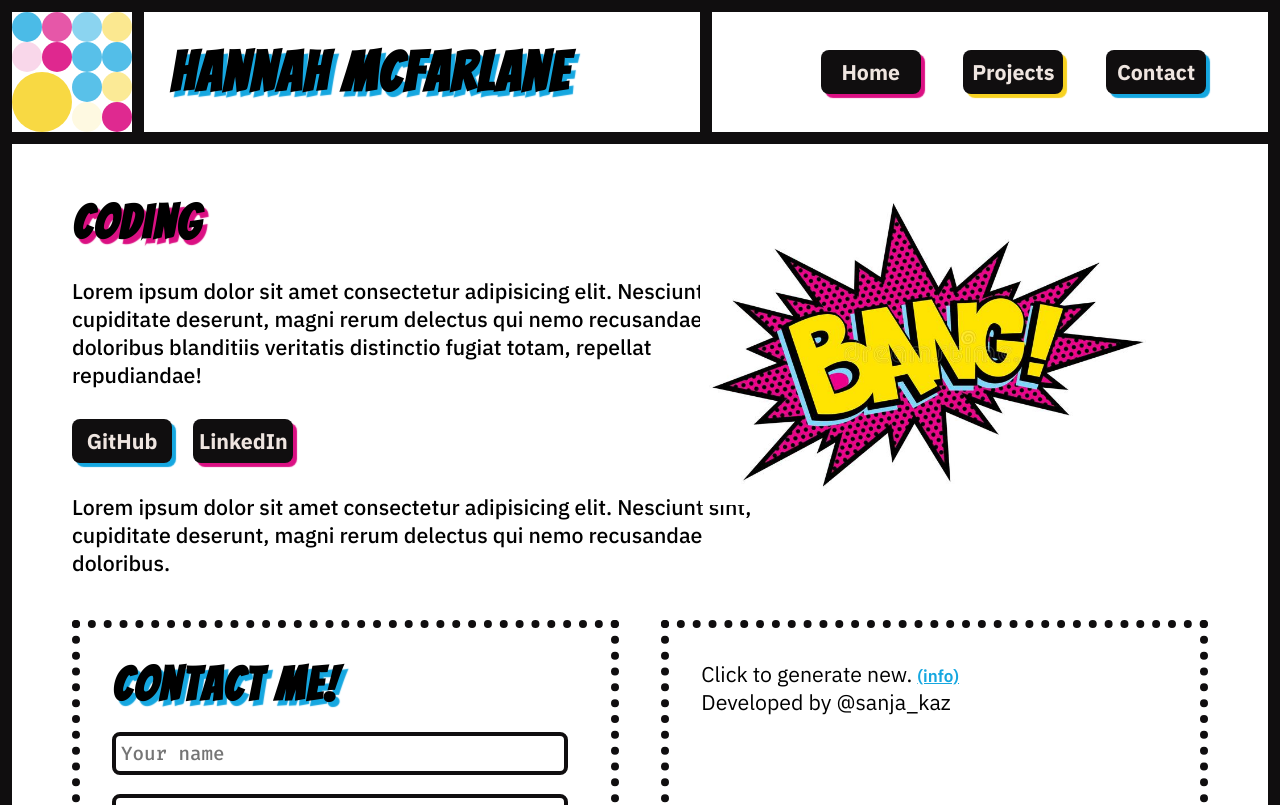
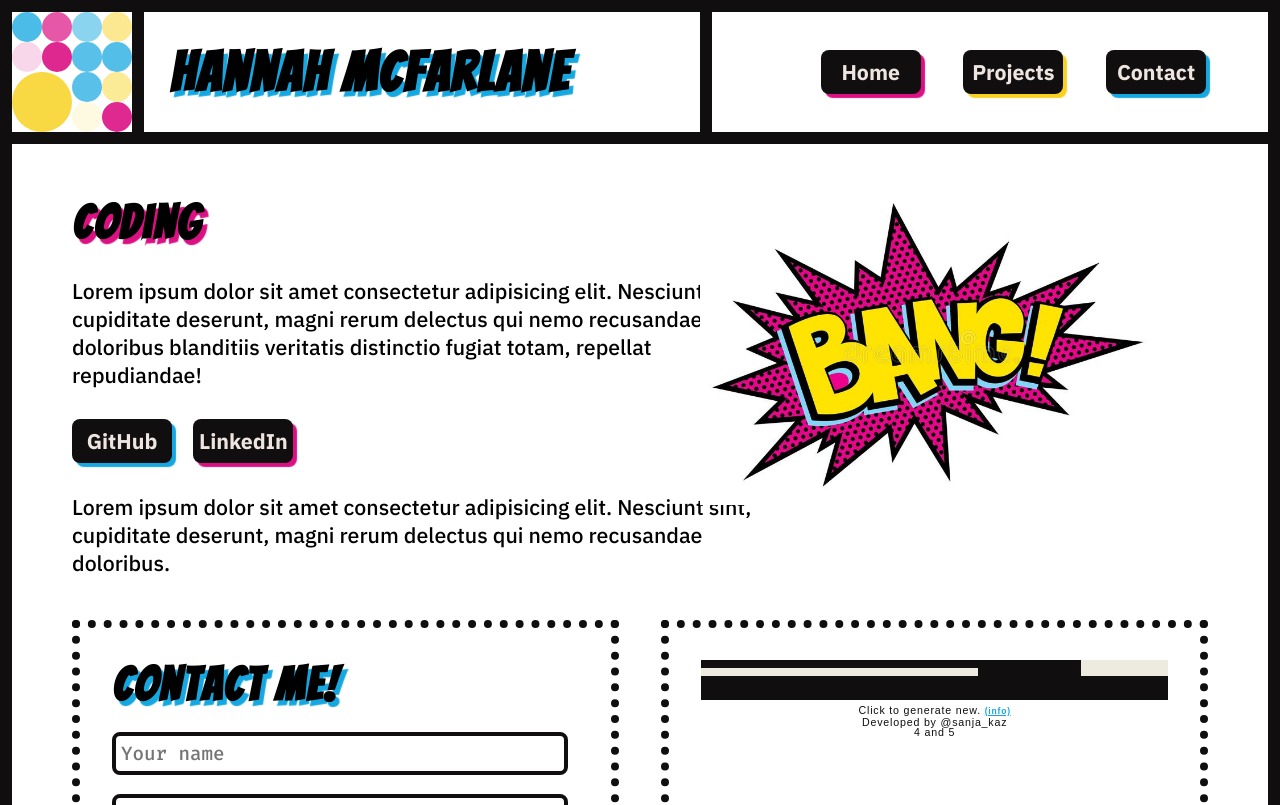
Before and after one commit to hcmcfarlane/pop-cra, a React (Create React App) app: page / in a window 1280 px wide. Shown: the top 805 px of the page. Built offline with nearby package versions, Linux system fonts and the light colour scheme.

Commit message:
mapping colour grid is complete, but still issues with availabilityRight, and continually adds a border

```diff
--- /dev/null
+++ b/src/components/Mondrian/Mondrian.css
@@ -0,0 +1,31 @@
+#mondrian-grid {
+	margin: auto;
+	display: flex;
+	flex-direction: column;
+}
+
+#mond-grid {
+	background-color: var(--black);
+	display: grid;
+	width: 100%;
+	height: auto;
+	grid-gap: 8px;
+}
+
+#mondrian-grid figcaption {
+	margin: 0.5em;
+	color: grey;
+	line-height: 1em;
+	color: var(--black);
+	font-size: 0.5em;
+	letter-spacing: 0.05rem;
+	font-family: sans-serif;
+	text-align: center;
+}
+
+#mondrian-grid figcaption a {
+	color: currentColor;
+}
+#mondrian-grid figcaption a:hover {
+	color: var(--pink);
+}
--- a/src/components/Mondrian/Mondrian.js
+++ b/src/components/Mondrian/Mondrian.js
@@ -1,5 +1,6 @@
 import { useEffect, useState } from "react";
 import { generateMondrian } from "./generateMondrian.js";
+import "./Mondrian.css";
 
 // document.onload = generateMondrian();
 // document.getElementsByTagName("button")[0].onclick = function () {
@@ -38,29 +39,32 @@ export default function Mondrian() {
 	// 	background: squareColor,
 	// };
 
-	// updateHTMLandCSS = (
-	//     elems, //rectanglesTotal in total
-	//     colIndex, //col
-	//     rowIndex, //row
-	//     cols, //moveRight
-	//     rows, //moveDown
-	//     squareColor //color
-	// )
-
-	// updateHTMLandCSS(
-	//     rectanglesTotal,
-	//     col,
-	//     row,
-	//     moveRight,
-	//     moveDown,
-	//     color
-	// );
-
 	return (
 		<div className="dot-border">
 			<div id="mondrian-grid" onClick={() => callMondrianGenerator()}>
 				<figure>
-					<div id="mond-grid" data_id={dataIdKey}></div>
+					<div id="mond-grid" data_id={dataIdKey.data_id}></div>
+					{colourGrid.map((r, rowi) => {
+						return r.map((c, colj) => {
+							return (
+								<div
+									className={`square${rectangles}`}
+									style={{
+										gridArea: `${rowi + 1}/${colj + 1}/${
+											rowi +
+											Math.floor(Math.random() * 2) + //TODO: replace random number with actual number of remaining spaces (availabilityRight and availabilityDown in original)
+											1
+										}/${
+											colj +
+											Math.floor(Math.random() * 2) +
+											1
+										}`,
+										// background: `${colourGrid[r][c]}`,
+									}}
+									key={`row-${rowi} col-${colj}`}></div>
+							);
+						});
+					})}
 					<figcaption>
 						Click to generate new.{" "}
 						<span id="mond-info">
@@ -69,6 +73,10 @@ export default function Mondrian() {
 						<br />
 						Developed by{" "}
 						<a href="https://twitter.com/sanja_kaz">@sanja_kaz</a>
+						<p>
+							{colourGrid.length > 0 && colourGrid.length} and{" "}
+							{colourGrid.length > 0 && colourGrid[0].length}
+						</p>
 					</figcaption>
 				</figure>
 			</div>
```
